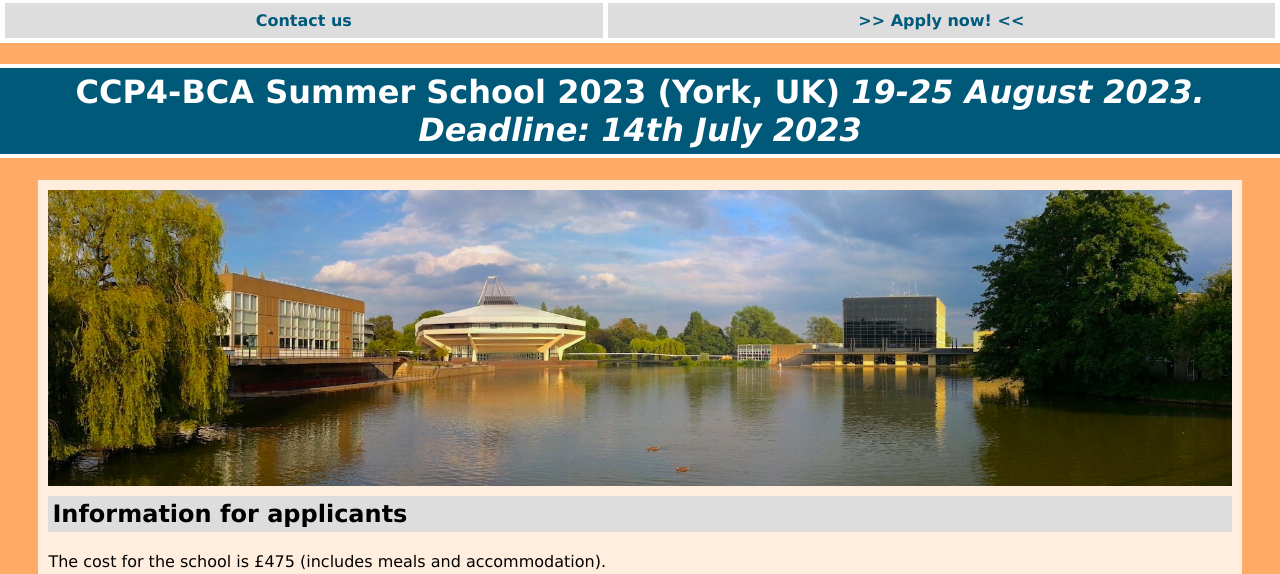
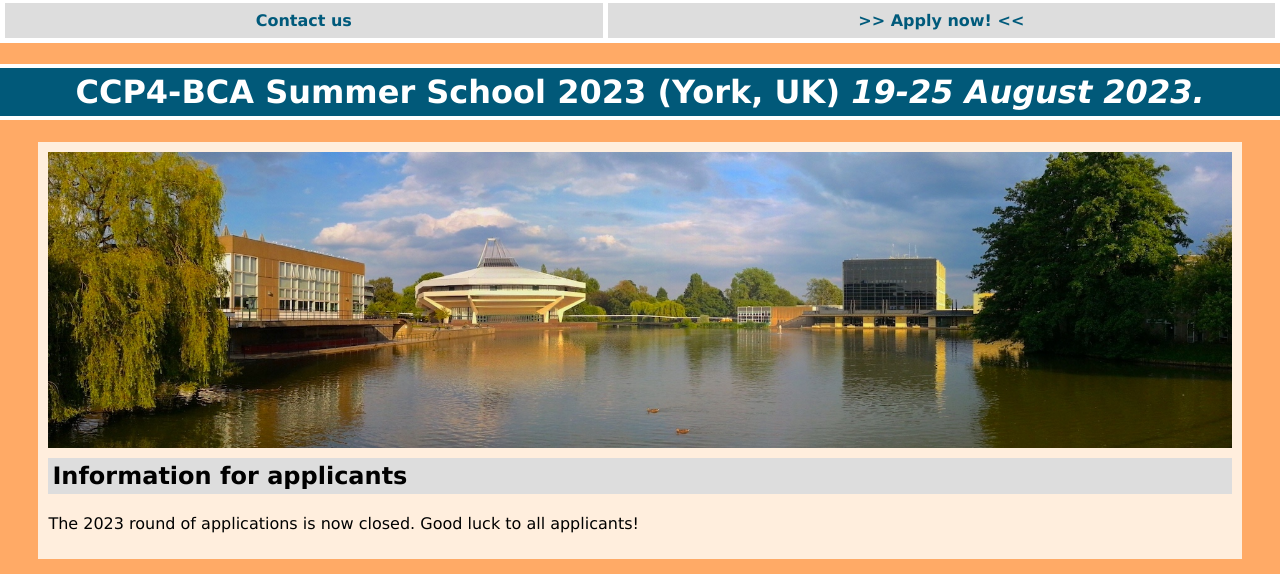
Before and after one commit to glycojones/ccp4-summer-school, a PHP site: page /application.php in a window 1280 px wide. Shown: the part 162-736 px from the top of the page. Run offline with PHP 8.4, Linux system fonts and the light colour scheme; grey boxes are pictures that could not be loaded.

Commit message:
site closed for applications

```diff
--- a/application.php
+++ b/application.php
@@ -12,7 +12,8 @@
   <main>
     <div class="campus"></div>
     <h2>Information for applicants</h2>
-    <p>The cost for the school is £475 (includes meals and accommodation).</p>
+    <p>The 2023 round of applications is now closed. Good luck to all applicants!</p>
+    <!--<p>The cost for the school is £475 (includes meals and accommodation).</p>
     <p>Please send your application to <a href="mailto:jon.agirre@york.ac.uk">jon.agirre@york.ac.uk</a> and include:
     <ul>
       <li>
@@ -44,7 +45,7 @@
       Please state on your application
       if you are funded by the BBSRC
       or are only able to attend the school with the help of a bursary.
-    </p>
+    </p>-->
   </main>
   <?PHP include("includes/sponsors.php"); ?>
 </body>
--- a/includes/banner.php
+++ b/includes/banner.php
@@ -19,5 +19,5 @@
 <h1>
     CCP4-BCA Summer School 2023
     (York, UK)
-    <i>19-25 August 2023. Deadline: 14th July 2023</i>
+    <i>19-25 August 2023. </i>
 </h1>
--- a/index.php
+++ b/index.php
@@ -52,13 +52,13 @@
         More details and directions
       </a>
     </p>
-    <p>
+    <!--<p>
       Spaces are limited.
       The applicant will have to demonstrate the need
       for this sort of specialist training,
       and be prepared to submit the <b>e-mail address of a supervisor</b>
       who will write a <b>letter of recommendation</b> in support of their application.
-    </p>
+    </p>-->
     <p>We look forward to welcoming you in York this summer!</p>
     <p>
       The organisers,<br>
```
